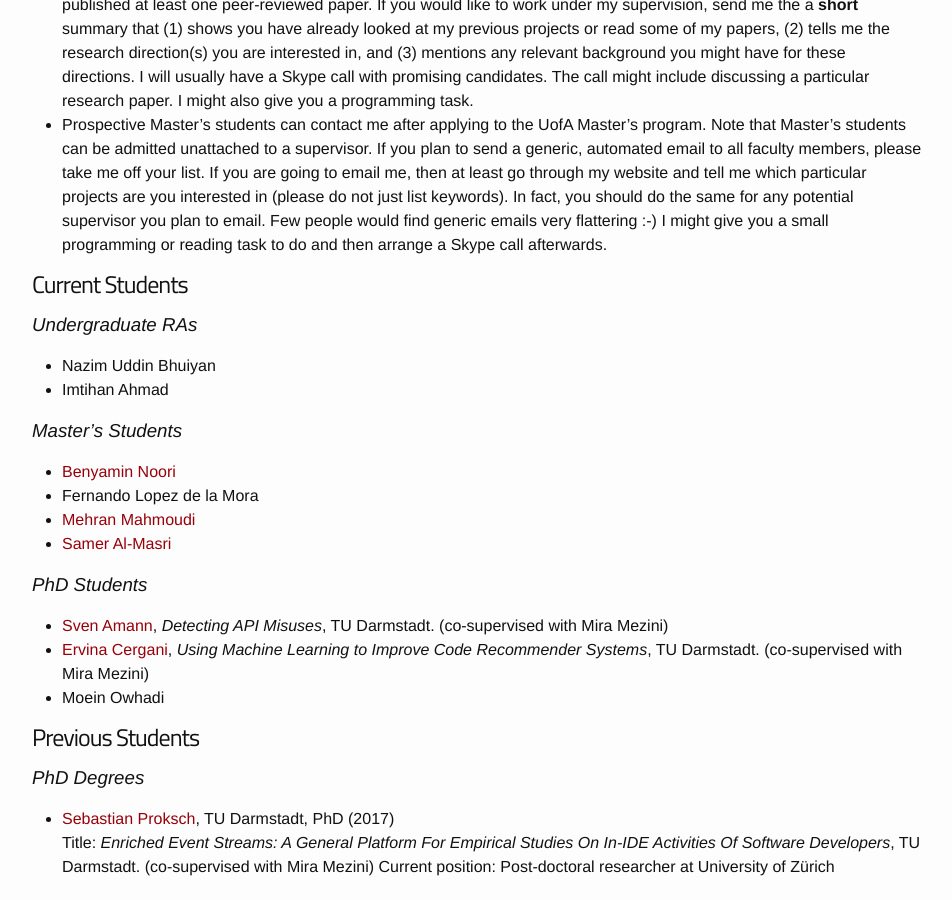
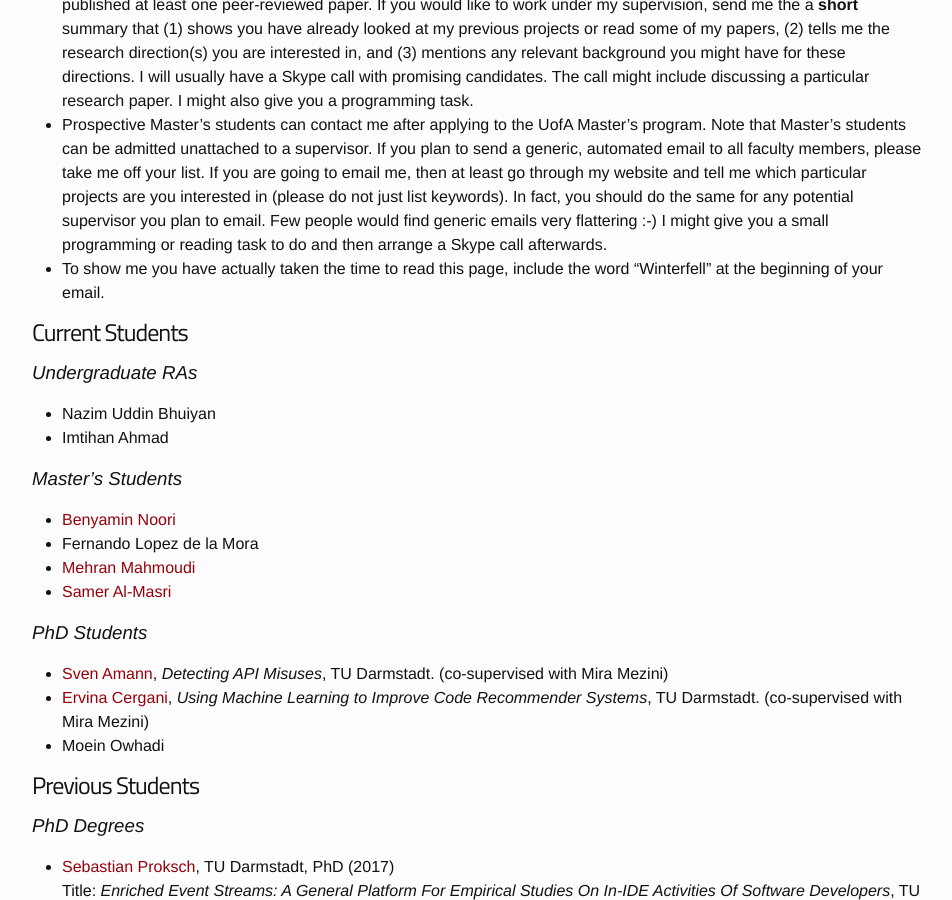
Before and after one commit to snadi/snadi.github.io, a Jekyll site: the page built from pages/students.md, in a window 1280 px wide and 900 px high, scrolled down 314 px. Shown: the whole window, without its empty margins (163-1115 px from the left). Built offline with Jekyll 4.4.1, drawn with Linux system fonts in a browser that asks for light colours.

Commit message:
Add random word

```diff
--- a/pages/students.md
+++ b/pages/students.md
@@ -12,6 +12,7 @@ permalink: /students/
 * I'm currently interested in the areas of code recommenders (helping developers use APIs -- including security APIs) and support for highly configurable software (see my work on software product lines). I can also be opportunistic: if you have a related software engineering topic that sounds interesting to me, feel free to email me with specifics.
 * Prospective PhD Students should have already obtained a Master's degree in software engineering or a related field and published at least one peer-reviewed paper. If you would like to work under my supervision, send me the a **short** summary that (1) shows you have already looked at my previous projects or read some of my papers, (2) tells me the research direction(s) you are interested in, and (3) mentions any relevant background you might have for these directions. I will usually have a Skype call with promising candidates. The call might include discussing a particular research paper. I might also give you a programming task.
 * Prospective Master's students can contact me after applying to the UofA Master's program. Note that Master's students can be admitted unattached to a supervisor. If you plan to send a generic, automated email to all faculty members, please take me off your list. If you are going to email me, then at least go through my website and tell me which particular projects are you interested in (please do not just list keywords). In fact, you should do the same for any potential supervisor you plan to email. Few people would find generic emails very flattering :-) I might give you a small programming or reading task to do and then arrange a Skype call afterwards.
+* To show me you have actually taken the time to read this page, include the word "Winterfell" at the beginning of your email.
 
 
 <a name = "curr"></a>
```
